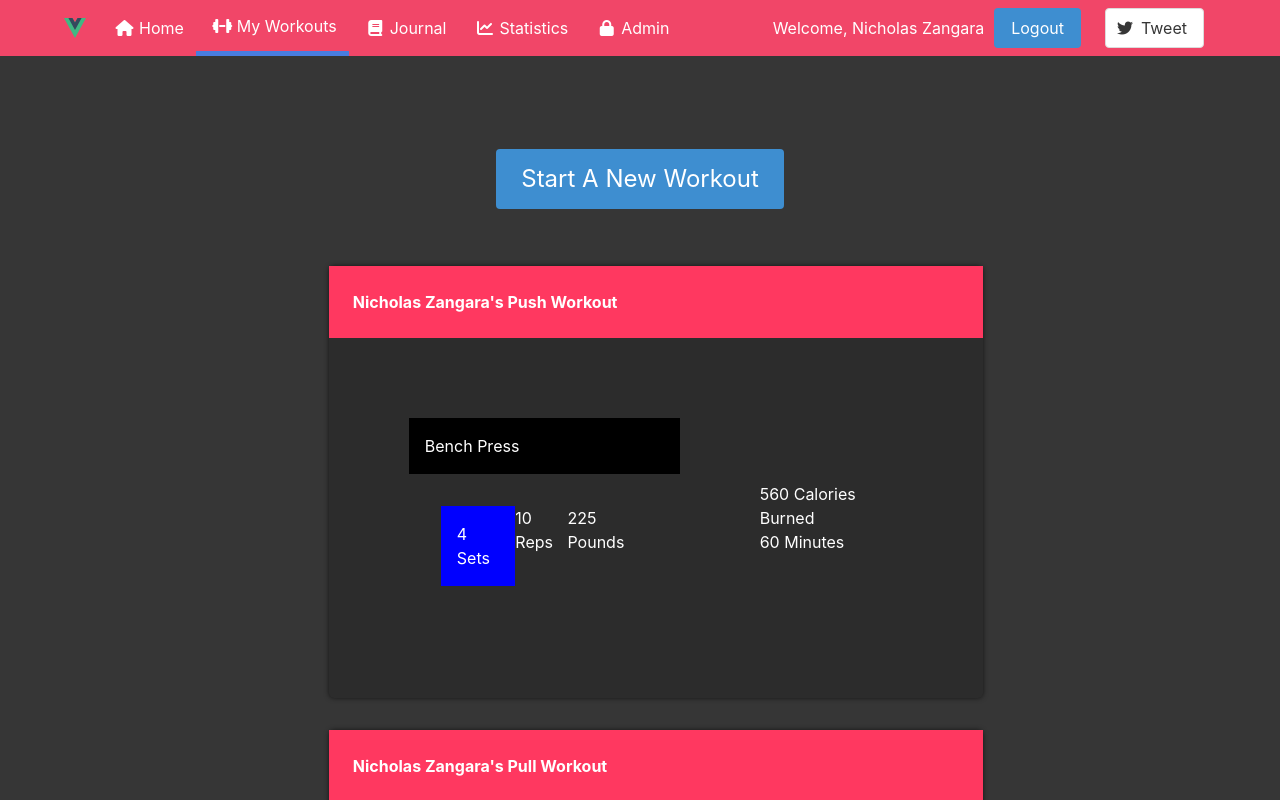
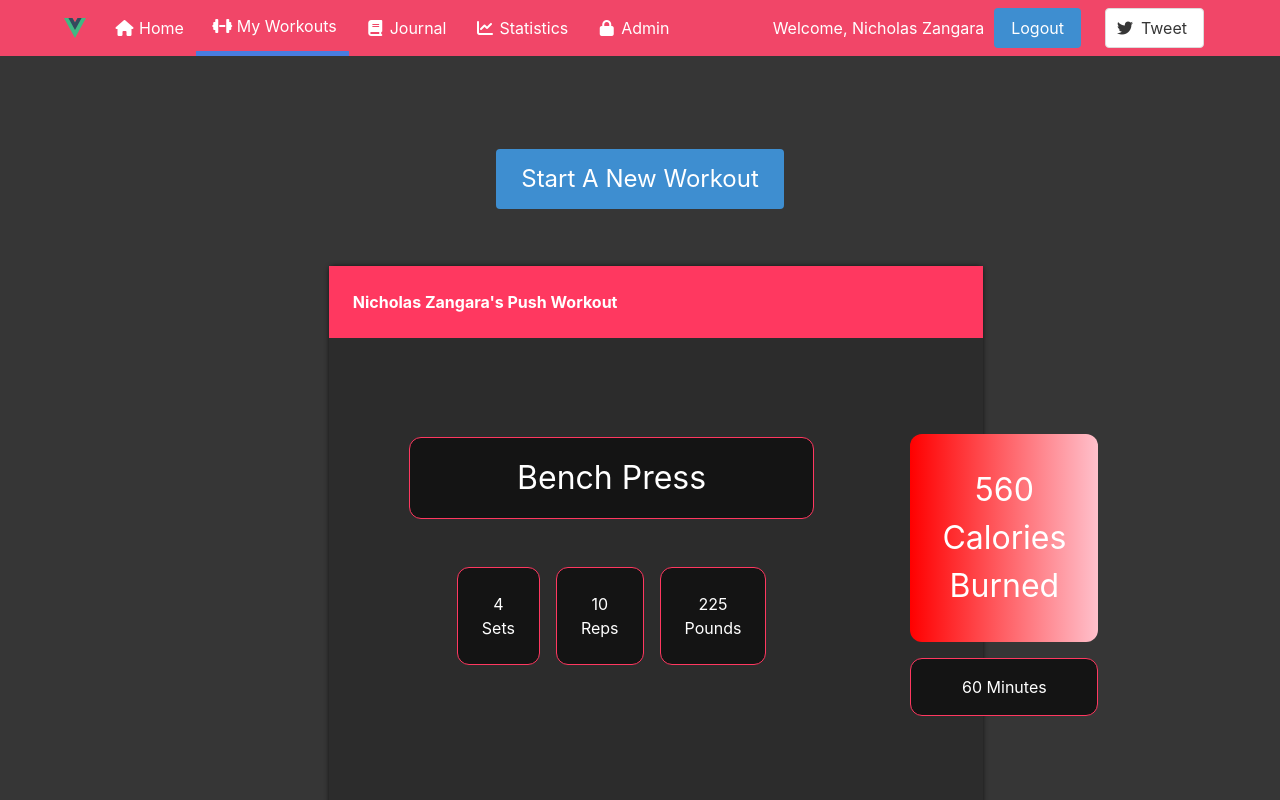
Before and after one commit to zangaran1/Web-Server-Projects, a Vue app in the folder client/: page /workouts in a window 1280 px wide. Both pictures are taken after a click on the link "Login". Shown: the top 800 px of the page. Built offline with nearby package versions, Linux system fonts and the light colour scheme.

Commit message:
updated UI on workout page

```diff
--- a/client/src/views/navbarFolder/WorkoutsView.vue
+++ b/client/src/views/navbarFolder/WorkoutsView.vue
@@ -30,8 +30,11 @@ const session = useSession();
 
             </div>
             <div class="workout-data-right">
-              <p id="workout-cals">{{ workout.caloriesBurned }} Calories Burned</p>
-              <p id="workout-duration">{{ workout.duration }} Minutes</p>
+              <div class="workout-metrics">
+                <div class="workout-cals">{{ workout.caloriesBurned }} Calories Burned</div>
+                <div class="workout-duration">{{ workout.duration }} Minutes</div>
+              </div>
+
             </div>
           </div>
 
@@ -91,12 +94,16 @@ box-shadow: 0 0 5px 0 rgba(0, 0, 0, 0.628);
 .workout-traits{
   display: flex;
   flex-direction: row;
-  padding: 1rem;
+  padding: 1.5rem;
   margin: 1rem;
 }
-.workout-sets{
-  padding: 1rem;
-  background-color: blue;
+.workout-sets, .workout-reps, .workout-weight{
+  padding: 1.5rem;
+  background-color: rgb(20, 20, 20);
+  margin: .5rem;
+  border-radius: 12px;
+  border: 1px hsl(348, 100%, 61%) solid;
+  text-align: center;
 }
 .workout-data-left, .workout-data-right{
   padding: 2.5rem;
@@ -105,7 +112,27 @@ box-shadow: 0 0 5px 0 rgba(0, 0, 0, 0.628);
   padding: 5px;
 }
 .workout-excercises{
-  background-color: black;
+  background-color: rgb(20, 20, 20);
   padding: 1rem;
+  text-align: center;
+  border-radius: 12px;
+  font-size: 2rem;
+  border: 1px hsl(348, 100%, 61%) solid;
+}
+.workout-cals{
+  background:linear-gradient(to right, red, pink);
+  padding: 2rem;
+  margin: 1rem;
+  font-size: 2rem;
+  text-align: center;
+  border-radius: 12px;
+}
+.workout-duration{
+  background-color: rgb(20, 20, 20);
+  text-align: center;
+  padding: 1rem;
+  margin: 1rem;
+  border-radius: 12px;
+  border: 1px hsl(348, 100%, 61%) solid;
 }
 </style>
```
